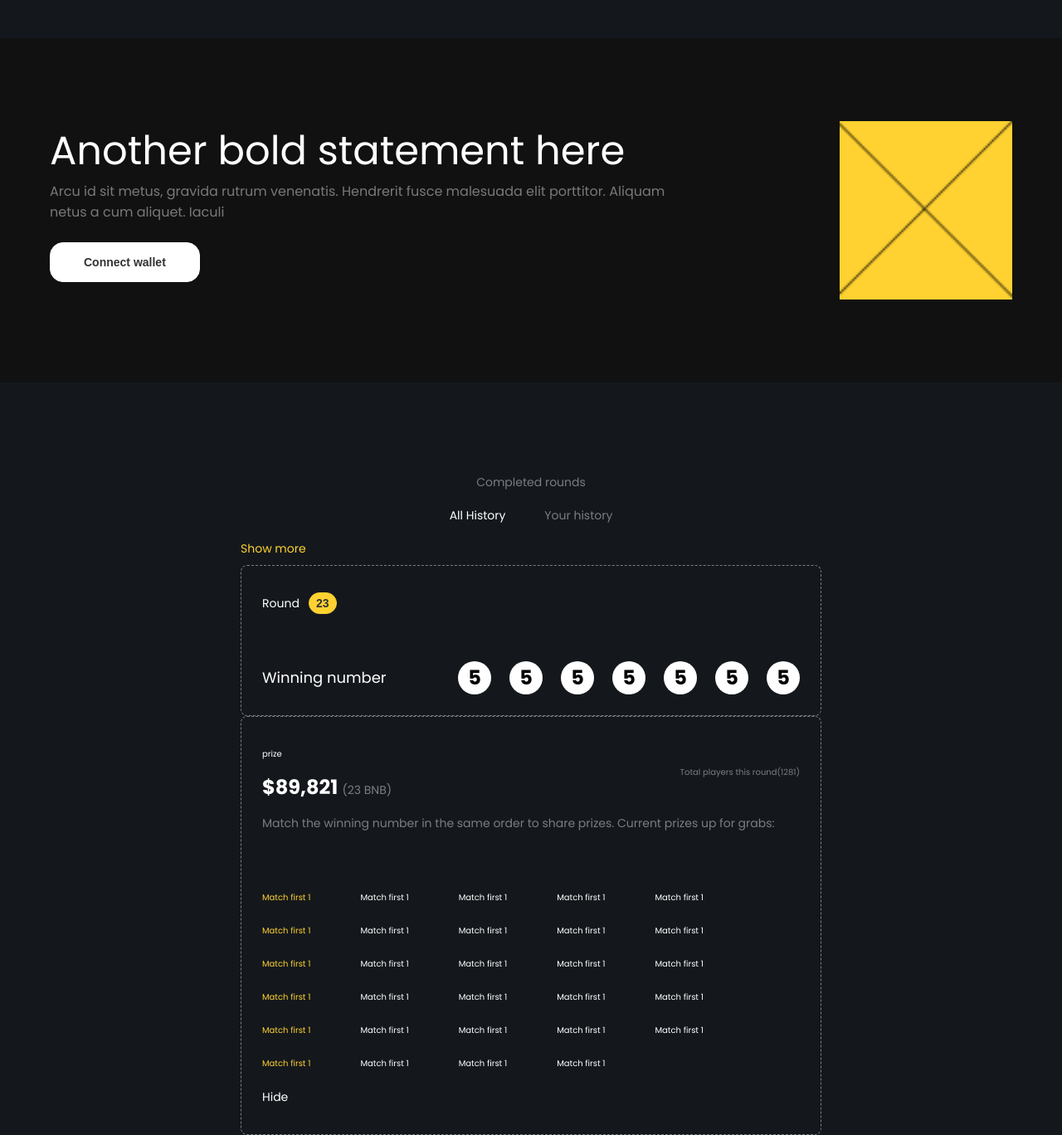
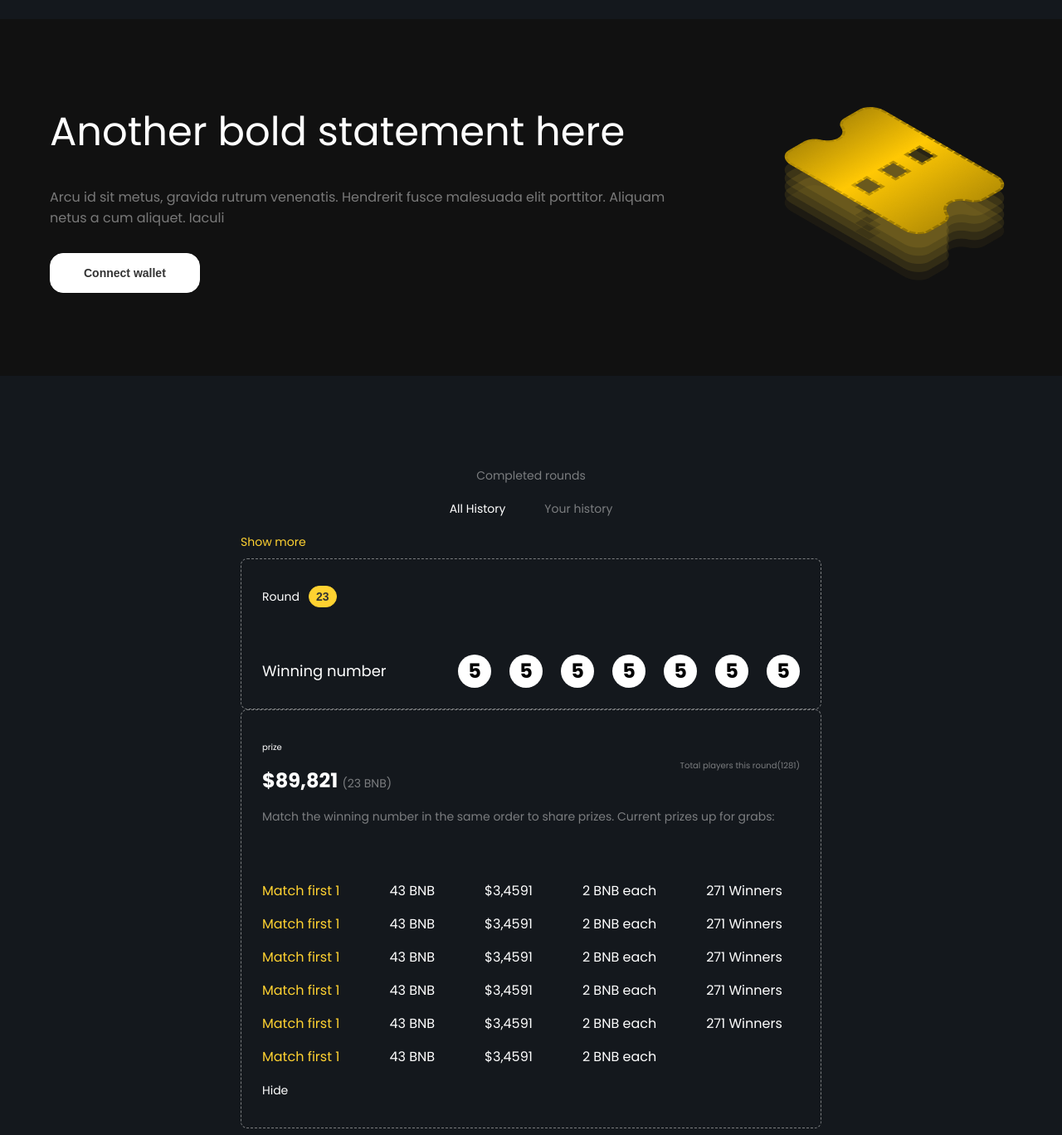
Before and after one commit to solinkz/bnbjackpot, a website: page price.html in a window 1280 px wide. Shown: the part 1360-2728 px from the top of the page at 83% size. Drawn offline with Linux system fonts and the light colour scheme.

Commit message:
Tablet dsign

```diff
--- a/price.html
+++ b/price.html
@@ -12,17 +12,15 @@
 </head>
 <body>
      <!-- HEADER SECTION -->
-     <section class="header2">
+     <header class="header">
           <div class="container">
-               <header>
-                    <nav>
-                        <ul>
-                            <li class="logo"><img src="img/logo.svg" alt="Logo"/>></li>
-                            <li><button class="btn btn__nav">Connect wallet</button></li>
-                        </ul>
+               <nav class="nav">
+                    <a href="#" class="logo">
+                        <img src="img/logo.svg" alt="logo">
+                    </a>
+                    <a href="#" class="btn btn__nav">Connect wallet</a>
                </nav>
-                </header>
-                <section class="briefing">
+               <div class="briefing">
                     <div class="briefing__content">
                         <div class="briefing__text">
                             <p>The  BNB Jackpot current prize</p>
@@ -32,17 +30,17 @@
                             </div>
                         </div>
                     </div>
-                </section>
                </div>
-     </section>
+          </div>
+     </header>
      <!-- HEADER SECTION END -->
 
      <!-- TICKET SECTION -->
      <section class="ticket">
           <div class="container">
-               <div class="d-flex j-content ticket_row">
+               <div class="d-flex j-content ticket_row flex-gap">
                     <!-- TICKET COLUMN -->
-                    <div class="ticket_col">
+                    <div class="ticket_col text-center">
                          <p class="text-xsm gray">Draw ends in</p>
                          <div class="ticket_time">
                               <div>
@@ -68,7 +66,7 @@
                                         <p class="text-xsm">Next Draw</p>
                                         <p class="text-xsm">#193 | Draw: Nov 2, 2021, 1:00 PM</p>
                                    </div>
-                                   <div class="d-flex j-content a-item border-mt">
+                                   <div class="ticket_box_prize d-flex j-content border-mt">
                                         <div class="d-flex">
                                              <div>
                                                   <p class="white">Prize</p>
@@ -153,10 +151,10 @@
                       <p class="wallet_text text-sm gray">Arcu id sit metus, gravida rutrum venenatis. Hendrerit fusce malesuada elit porttitor. Aliquam <br> netus a cum aliquet. Iaculi</p>
                       <button class="btn btn__white">Connect wallet</button>
                   </div>
-                    <div class="wallet_img"></div>
-
+                  <div class="wallet_img">
+                      <img src="img/bnb.png" alt="">
                   </div>
-
+              </div>
           </div>
       </section>
      <!--  COLLECT WALLECT SECTION END -->
@@ -204,46 +202,45 @@
                               <p class="text-xsm gray">Match the winning number in the same order to share prizes. Current prizes up for grabs:</p>
                               <div class="d-flex f-column j-content border-mt">
                                    <div class="d-flex gap">
-                                        <p class="gold">Match first 1</p>
-                                        <p class="white">Match first 1</p>
-                                        <p class="white">Match first 1</p>
-                                        <p class="white">Match first 1</p>
-                                        <p class="white">Match first 1</p>
+                                        <p class="text-sm gold">Match first 1</p>
+                                        <p class="text-sm white">43 BNB</p>
+                                        <p class="text-sm white">$3,4591</p>
+                                        <p class="text-sm white">2 BNB each</p>
+                                        <p class="text-sm white">271 Winners</p>
                                    </div>
                                    <div class="d-flex gap">
-                                        <p class="gold">Match first 1</p>
-                                        <p class="white">Match first 1</p>
-                                        <p class="white">Match first 1</p>
-                                        <p class="white">Match first 1</p>
-                                        <p class="white">Match first 1</p>
+                                        <p class="text-sm gold">Match first 1</p>
+                                        <p class="text-sm white">43 BNB</p>
+                                        <p class="text-sm white">$3,4591</p>
+                                        <p class="text-sm white">2 BNB each</p>
+                                        <p class="text-sm white">271 Winners</p>
                                    </div>
                                    <div class="d-flex gap">
-                                        <p class="gold">Match first 1</p>
-                                        <p class="white">Match first 1</p>
-                                        <p class="white">Match first 1</p>
-                                        <p class="white">Match first 1</p>
-                                        <p class="white">Match first 1</p>
+                                        <p class="text-sm gold">Match first 1</p>
+                                        <p class="text-sm white">43 BNB</p>
+                                        <p class="text-sm white">$3,4591</p>
+                                        <p class="text-sm white">2 BNB each</p>
+                                        <p class="text-sm white">271 Winners</p>
                                    </div>
                                    <div class="d-flex gap">
-                                        <p class="gold">Match first 1</p>
-                                        <p class="white">Match first 1</p>
-                                        <p class="white">Match first 1</p>
-                                        <p class="white">Match first 1</p>
-                                        <p class="white">Match first 1</p>
+                                        <p class="text-sm gold">Match first 1</p>
+                                        <p class="text-sm white">43 BNB</p>
+                                        <p class="text-sm white">$3,4591</p>
+                                        <p class="text-sm white">2 BNB each</p>
+                                        <p class="text-sm white">271 Winners</p>
                                    </div>
                                    <div class="d-flex gap">
-                                        <p class="gold">Match first 1</p>
-                                        <p class="white">Match first 1</p>
-                                        <p class="white">Match first 1</p>
-                                        <p class="white">Match first 1</p>
-                                        <p class="white">Match first 1</p>
+                                        <p class="text-sm gold">Match first 1</p>
+                                        <p class="text-sm white">43 BNB</p>
+                                        <p class="text-sm white">$3,4591</p>
+                                        <p class="text-sm white">2 BNB each</p>
+                                        <p class="text-sm white">271 Winners</p>
                                    </div>
                                    <div class="d-flex gap">
-                                        <p class="gold">Match first 1</p>
-                                        <p class="white">Match first 1</p>
-                                        <p class="white">Match first 1</p>
-                                        <p class="white">Match first 1</p>
-
+                                        <p class="text-sm gold">Match first 1</p>
+                                        <p class="text-sm white">43 BNB</p>
+                                        <p class="text-sm white">$3,4591</p>
+                                        <p class="text-sm white">2 BNB each</p>
                                    </div>
                                    <a href="#" class="text-xsm white">Hide</a>
                               </div>
--- a/sass/base/_utilities.scss
+++ b/sass/base/_utilities.scss
@@ -59,6 +59,11 @@
 .f-column{
      flex-direction: column;
 }
+
+.j-center{
+     justify-content: center;
+}
+
 .j-content{
      justify-content: space-between;
 }
--- a/sass/layout/_ticket.scss
+++ b/sass/layout/_ticket.scss
@@ -9,7 +9,7 @@
      &_row{
           flex-direction: row;
 
-          @include respond(tab-port) {
+          @include respond(tab-land) {
                flex-direction: column;
                gap: 4rem;
                width: 100%;
@@ -22,16 +22,26 @@
      }
      &_time{
           display: flex;
-          text-align: center;
+          justify-content: center;
           gap: 3.2rem;
           margin: 2.1rem 0;
      }
-     // &_box{
+     &_box{
 
-     //      // @include respond(tab-port) {
-     //      //      width: 20rem;
-     //      //  }
-     // }
+          @include respond(tab-land) {
+               width: 100%;
+           }
+           @include respond(phone) {
+               width: 50rem;
+           }
+
+           &_prize{
+               @include respond(tab-land) {
+                    flex-direction: column;
+                    justify-content: start;
+                }
+           }
+     }
      &_line{
           height: 8.5rem;
           width: .1rem;
--- a/sass/layout/_wallet.scss
+++ b/sass/layout/_wallet.scss
@@ -5,25 +5,18 @@
      &_container{
           display: flex;
           justify-content: space-between;
-
+          gap: 4rem;
           @include respond(tab-port) {
                flex-direction: column-reverse;
                gap: 5rem;
-               align-items: center;
-               text-align: center;
+               // align-items: center;
+               // text-align: center;
            }
 
      }
 
      &_text{
-          margin-bottom: 2.4rem;
+          padding: 3rem 0;
      }
 
-     &_img{
-          width: 20.8rem;
-          height: 21.54rem;
-          background-image: url(../img/envelope.png);
-          background-position: center;
-          background-size: cover;
-     }
 }
--- a/sass/layout/winning.scss
+++ b/sass/layout/winning.scss
@@ -6,8 +6,9 @@
      }
 
      &_criteria{
-          @include respond(tab-port) {
+          @include respond(tab-land) {
                flex-direction: column;
+               gap: 8rem;
            }
      }
 
```
Also changed, not shown: index.html (+7 -7 lines), css/style.css. Lines whose indentation alone changed are shown as unchanged.
